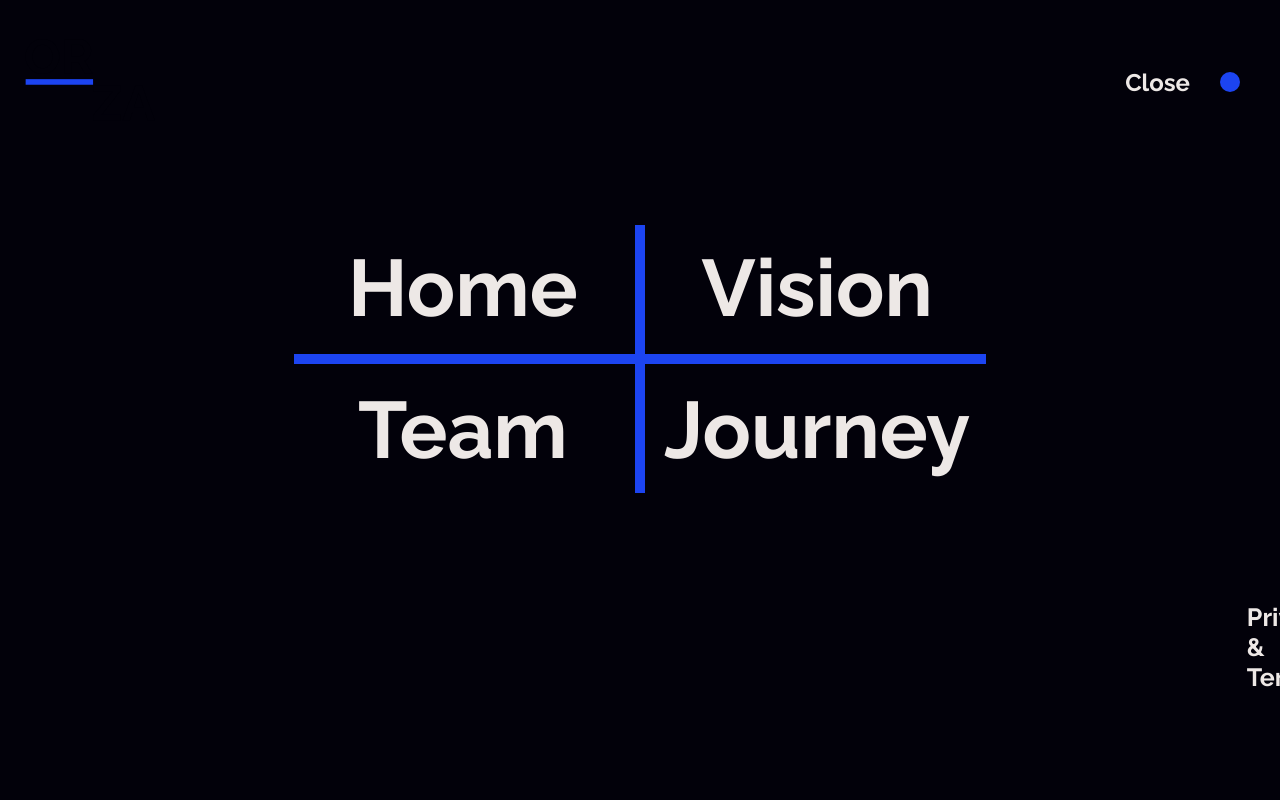
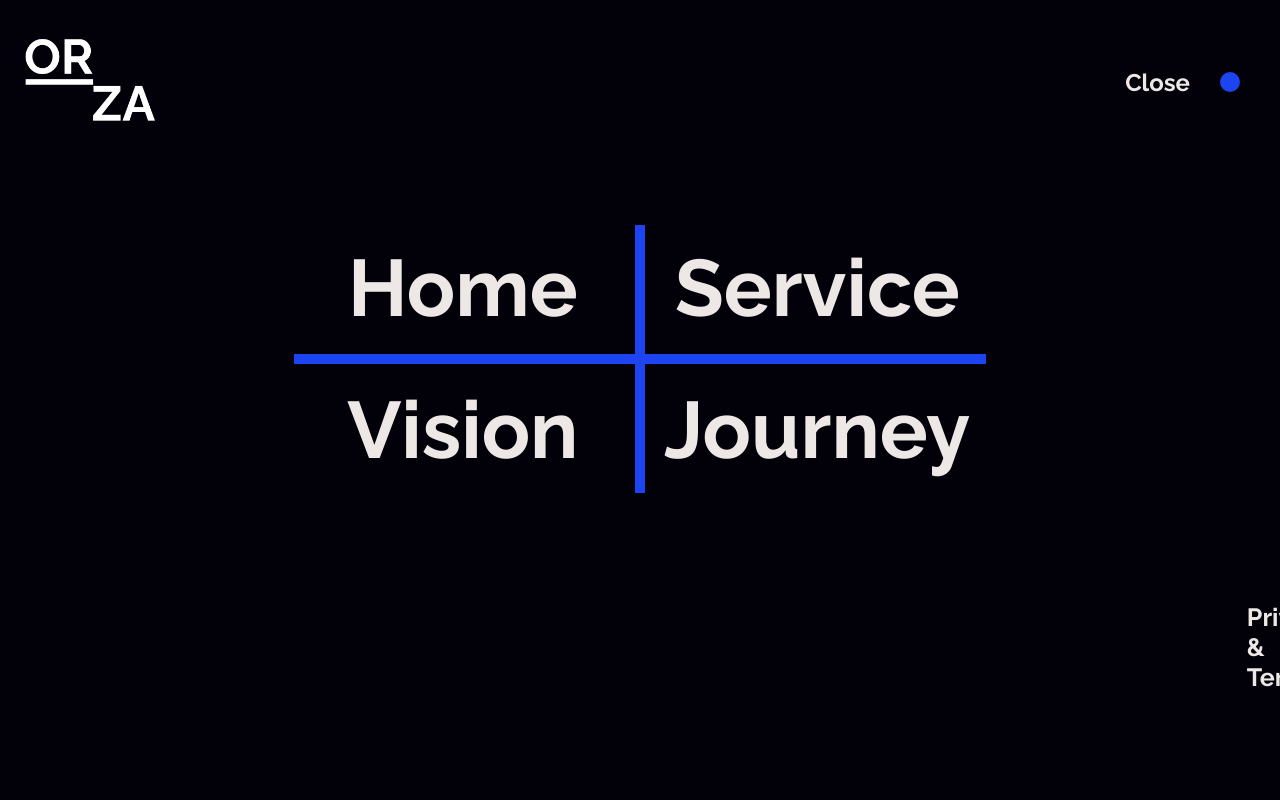
Before and after one commit to Amoxtli-Developers/orza-website, a React (Create React App) app: page / in a window 1280 px wide. Both pictures are taken after a click on the button 1230 px from the left and 82 px from the top of the page. Shown: the top 800 px of the page. Built offline with nearby package versions, Linux system fonts and the light colour scheme.

Commit message:
Menu conectado y cambio de de estilos y logos

```diff
--- a/src/App.css
+++ b/src/App.css
@@ -1,3 +1,7 @@
 body, html{
   font-family: "Raleway", sans-serif;
 }
+
+html {
+  scroll-behavior: smooth;
+}
--- a/src/components/Footer/Footer.js
+++ b/src/components/Footer/Footer.js
@@ -1,13 +1,24 @@
 // Footer.js
-import React from "react";
-import Box from "@mui/material/Box";
-import Container from "@mui/material/Container";
-import Link from "@mui/material/Link";
-import Grid from "@mui/material/Grid";
-import Typography from "@mui/material/Typography";
-import logoSrc from "../../assets/images/logo/orza-logo-white.png"; // Make sure the path is correct
+import React from 'react';
+import Box from '@mui/material/Box';
+import Container from '@mui/material/Container';
+import Typography from '@mui/material/Typography';
+import Grid from '@mui/material/Grid';
+import logoSrc from '../../assets/images/logo/orza-logo-white.png'; // Asegúrate de que la ruta es correcta
 
 const Footer = () => {
+  // Función para manejar el desplazamiento a la sección
+  const scrollToSection = (sectionId) => {
+    setTimeout(() => {
+      const section = document.getElementById(sectionId);
+      if (section) {
+        const yOffset = -100; // Ajusta este valor según sea necesario, por ejemplo, basado en la altura de tu cabecera.
+        const y = section.getBoundingClientRect().top + window.pageYOffset + yOffset;
+        window.scrollTo({ top: y, behavior: 'smooth' });
+      }
+    }, 100);
+  };
+
   return (
     <Box
       component="footer"
@@ -38,7 +49,7 @@ const Footer = () => {
             <Box
               component="img"
               src={logoSrc}
-              alt="OZ___RA Logo"
+              alt="ORZA Logo"
               sx={{
                 width: { xs: 150, sm: "auto" },
                 height: { xs: "auto", sm: 100 },
@@ -64,42 +75,47 @@ const Footer = () => {
             >
               {[
                 "Home",
+                "Service",
                 "Vision",
-                "Contacto",
-                "Team",
                 "Journey",
-                "Privacy & Terms",
+                // "Privacy & Terms" es probable que sea un enlace a un documento o página diferente
               ].map((text) => (
-                <Link
+                <Typography
                   key={text}
-                  href={`#${text.toLowerCase()}`}
-                  color="inherit"
+                  onClick={() => scrollToSection(text.toLowerCase())}
                   sx={{
+                    cursor: 'pointer',
                     p: 2,
                     textDecoration: "none",
                     fontWeight: "bold",
                     fontSize: "1rem",
+                    color: 'inherit', // Asegura que el color del texto sea el mismo que antes
                     "&:hover": {
                       textDecoration: "underline",
                     },
                   }}
                 >
                   {text}
-                </Link>
+                </Typography>
               ))}
             </Box>
           </Grid>
         </Grid>
         <Typography variant="body2" align="center" sx={{ pt: 8, pb: 2 }}>
           ORZA Copyright © {new Date().getFullYear()} by{" "}
-          <Link
-            href="https://amoxtli.tech/"
-            target="_blank"
+          <Typography
             color="inherit"
-            sx={{ textDecoration: "none" }}
+            sx={{
+              cursor: 'pointer',
+              textDecoration: "none",
+              "&:hover": {
+                textDecoration: "underline",
+              },
+            }}
+            onClick={() => scrollToSection("privacy-terms")}
           >
-            Amoxtli Web Developers
-          </Link>
+            Privacy & Terms
+          </Typography>
         </Typography>
       </Container>
     </Box>
--- a/src/components/Header/Header.js
+++ b/src/components/Header/Header.js
@@ -14,6 +14,7 @@ const Header = () => {
     >
       <Grid item xs={12} md={6}>
         <Typography
+          id="home"
           variant="h1"
           component="h1"
           gutterBottom
@@ -21,6 +22,7 @@ const Header = () => {
             fontWeight: "bold",
             fontSize: { xs: "2.5rem", sm: "4rem", md: "6rem", lg: "100px" }, // Adjusted for various breakpoints
             textAlign: { xs: "center", md: "left" }, // Center text on small screens
+
           }}
         >
           Revolutionizing <br />
--- a/src/components/Header2/Header2.js
+++ b/src/components/Header2/Header2.js
@@ -10,7 +10,7 @@ const Header2 = () => {
     >
       <Grid container spacing={2}>
         <Grid item xs={12} textAlign="center">
-          <Typography
+        <Typography
             variant="h2"
             component="h2"
             gutterBottom
--- a/src/components/Menu/Menu.css
+++ b/src/components/Menu/Menu.css
@@ -5,12 +5,20 @@
   justify-content: space-between;
   overflow: hidden;
 }
-
 .menu-container.open {
   background-color: #02010a;
   animation: expandMenuFromButton 0.5s forwards;
   height: 100vh;
+  width: 100vw;
+  position: fixed;
+  top: 0;
+  left: 0;
+  right: 0;
+  margin: 0;
+  padding: 0;
+  z-index: 1000;
 }
+
 
 .menu-header {
   display: flex;
@@ -91,6 +99,16 @@
   font-weight: 700;
   color: #ede8e6;
   position: relative;
+  transition: transform 0.3s ease, text-shadow 0.3s ease;
+}
+
+.menu-item:hover {
+  transform: scale(1.07);
+  text-shadow:
+    -2px -2px 0 #1c44f1,
+     2px -2px 0 #1c44f1,
+    -2px  2px 0 #1c44f1,
+     2px  2px 0 #1c44f1;
 }
 
 .menu-item {
@@ -181,6 +199,10 @@
 
 
   .menu-list::before, .menu-list::after {
-    content: none; /* se eliminan las lineas azules */
+    content: none;
   }
 }
+
+.no-scroll {
+  overflow: hidden;
+}
--- a/src/components/Menu/Menu.js
+++ b/src/components/Menu/Menu.js
@@ -1,19 +1,46 @@
-import React, { useState } from "react";
+import React, { useState, useEffect } from "react";
 import "./Menu.css";
-import logoSrc from "../../assets/images/logo/orza-logo.png"; // Make sure the path is correct
+import logoSrcBlack from "../../assets/images/logo/orza-logo.png"; // Logo normal
+import logoSrcWhite from "../../assets/images/logo/orza-logo-white.png"; // Logo blanco al abrir el menú
 import { Box } from "@mui/material";
 
 const Menu = () => {
   const [isOpen, setIsOpen] = useState(false);
 
-  const toggleMenu = () => setIsOpen(!isOpen);
+  const toggleMenu = () => {
+    setIsOpen(!isOpen); // Cambia el estado del menú
+  };
+
+  useEffect(() => {
+    // Agrega o quita la clase 'no-scroll' del body según el estado del menú
+    if (isOpen) {
+      document.body.classList.add("no-scroll");
+    } else {
+      document.body.classList.remove("no-scroll");
+    }
+
+    // Limpieza al desmontar el componente
+    return () => document.body.classList.remove("no-scroll");
+  }, [isOpen]);
+
+  const scrollToSection = (sectionId) => {
+    setTimeout(() => {
+      const section = document.getElementById(sectionId);
+      if (section) {
+        const yOffset = -100; // Ajuste vertical necesario
+        const y = section.getBoundingClientRect().top + window.pageYOffset + yOffset;
+        window.scrollTo({ top: y, behavior: 'smooth' });
+        setIsOpen(false); // Cierra el menú después de desplazarse
+      }
+    }, 100);
+  };
 
   return (
     <div className={`menu-container ${isOpen ? "open" : ""}`}>
       <div className={`menu-header ${isOpen ? "open" : ""}`}>
         <Box
           component="img"
-          src={logoSrc}
+          src={isOpen ? logoSrcWhite : logoSrcBlack} // Cambia la imagen del logo según si el menú está abierto
           alt="OZ___RA Logo"
           sx={{
             width: { xs: 150, sm: "auto" },
@@ -30,26 +57,26 @@ const Menu = () => {
             </>
           ) : (
             <>
-              <span style={{fontSize: "16px"}}>Home</span>
+              <span style={{ fontSize: "16px" }}>Menu</span>
               <button className="menu-button"></button>
             </>
           )}
         </div>
       </div>
       {isOpen && (
-        <>
         <div className="menu-content">
           <ul className="menu-list">
-              <li className="menu-item">Home</li>
-              <li className="menu-item">Vision</li>
-              <li className="menu-item">Team</li>
-              <li className="menu-item">Journey</li>
+            <li className="menu-item" onClick={() => scrollToSection("home")}>Home</li>
+            <li className="menu-item" onClick={() => scrollToSection("service")}>Service</li>
+            <li className="menu-item" onClick={() => scrollToSection("vision")}>Vision</li>
+            <li className="menu-item" onClick={() => scrollToSection("journey")}>Journey</li>
           </ul>
         </div>
+      )}
+      {isOpen && (
         <div className="menu-footer">
           <span>Privacy & Terms</span>
         </div>
-        </>
       )}
     </div>
   );
--- a/src/components/TeamCarousel/TeamCarousel.js
+++ b/src/components/TeamCarousel/TeamCarousel.js
@@ -83,7 +83,7 @@ export const TeamCarousel = () => {
       spacing={2}
       alignItems="center"
       sx={{ padding: { xs: 2, sm: 5, md: 5 }, overflow: "hidden" }}
-    >
+      id="service">
       <Slider {...settings}>
         {teamMembers.map((member, index) => (
           <div className="slide-container" key={index}>
--- a/src/components/Vision/Vision.js
+++ b/src/components/Vision/Vision.js
@@ -26,7 +26,7 @@ const Vision = () => {
       alignItems: 'center',
       mt: 4,
       p: 3
-    }}>
+    }} id="vision">
       <Box sx={{
         flex: 1,
         display: 'flex',
--- a/src/routes/Home.js
+++ b/src/routes/Home.js
@@ -8,6 +8,8 @@ import { TeamCarousel } from "../components/TeamCarousel/TeamCarousel";
 import Title from "../components/Title/Title";
 import Footer from "../components/Footer/Footer";
 import { useInView } from "react-intersection-observer";
+import Vision from "../components/Vision/Vision";
+import Journey from "../components/Journey/Journey";
 
 function Home() {
   const { ref: refHeader, inView: inViewHeader } = useInView({
@@ -30,6 +32,14 @@ function Home() {
     triggerOnce: true,
     threshold: 1,
   });
+  const { ref: refVision, inView: inViewVision } = useInView({
+    triggerOnce: true,
+    threshold: 1, // Adjust this threshold as needed
+  });
+  const { ref: refJourney, inView: inViewJourney } = useInView({
+    triggerOnce: true,
+    threshold: 1, // Adjust this threshold as needed
+  });
 
   const [isLoading, setIsLoading] = useState(true);
 
@@ -51,7 +61,7 @@ function Home() {
           height: "100vh",
         }}
       >
-        <CircularProgress sx={{color: "#1c44f1"}}/>
+        <CircularProgress sx={{ color: "#1c44f1" }} />
       </Box>
     );
   }
@@ -139,6 +149,20 @@ function Home() {
           </div>
         </Slide>
       </div>
+      <div ref={refVision} style={{ transition: "all 1s ease-in-out" }}>
+        <Fade in={inViewVision} timeout={2000}>
+          <div>
+            <Vision />
+          </div>
+        </Fade>
+      </div>
+      <div ref={refJourney} style={{ transition: "all 1s ease-in-out" }}>
+        <Fade in={inViewJourney} timeout={2000}>
+          <div>
+            <Journey />
+          </div>
+        </Fade>
+      </div>
       <Footer />
     </>
   );
```
Also changed, not shown: src/components/Journey/Journey.js (+7 -13 lines), src/App.js (line endings or trailing spaces), 1 other file (tests, documents, lock files or other folders). Lines whose indentation alone changed are shown as unchanged.
